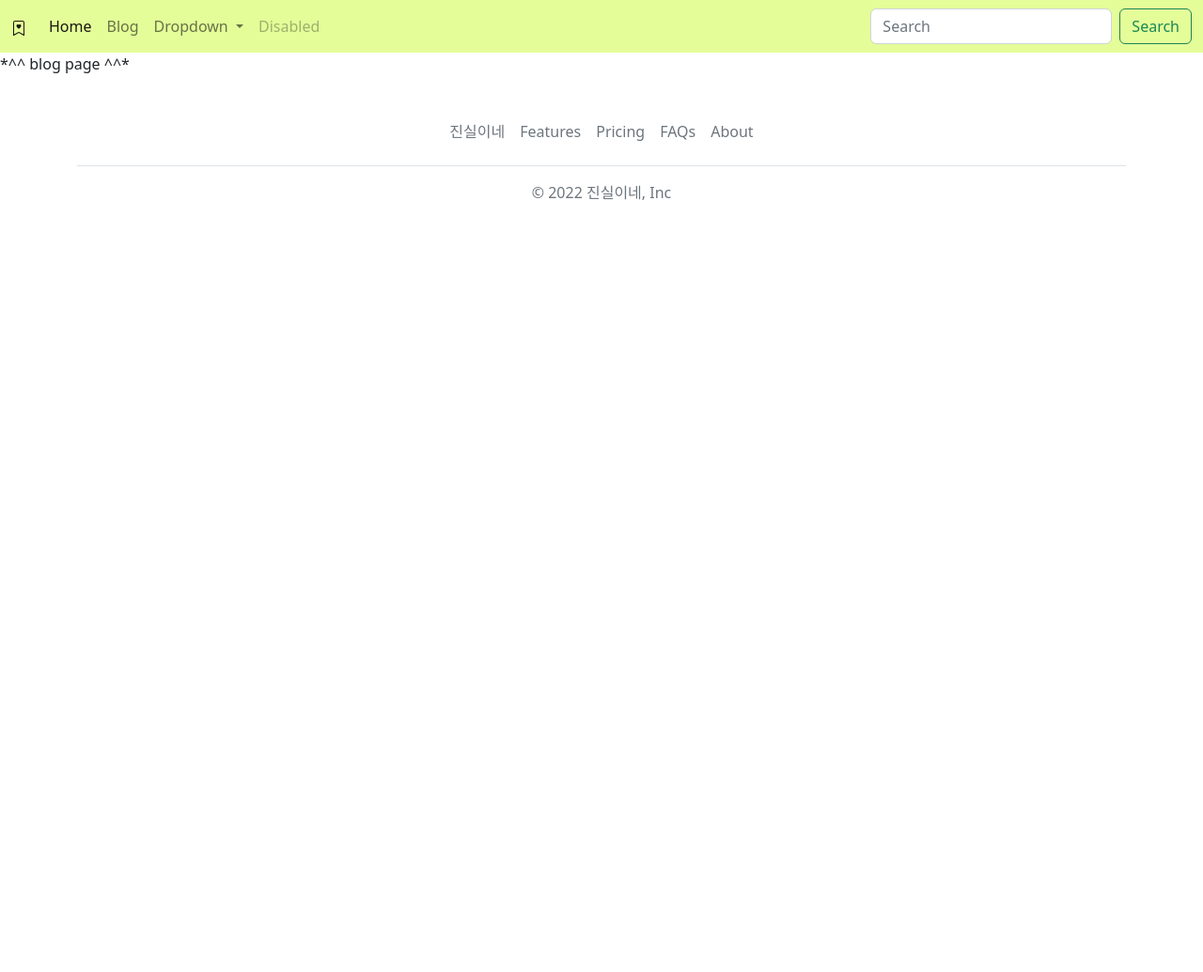
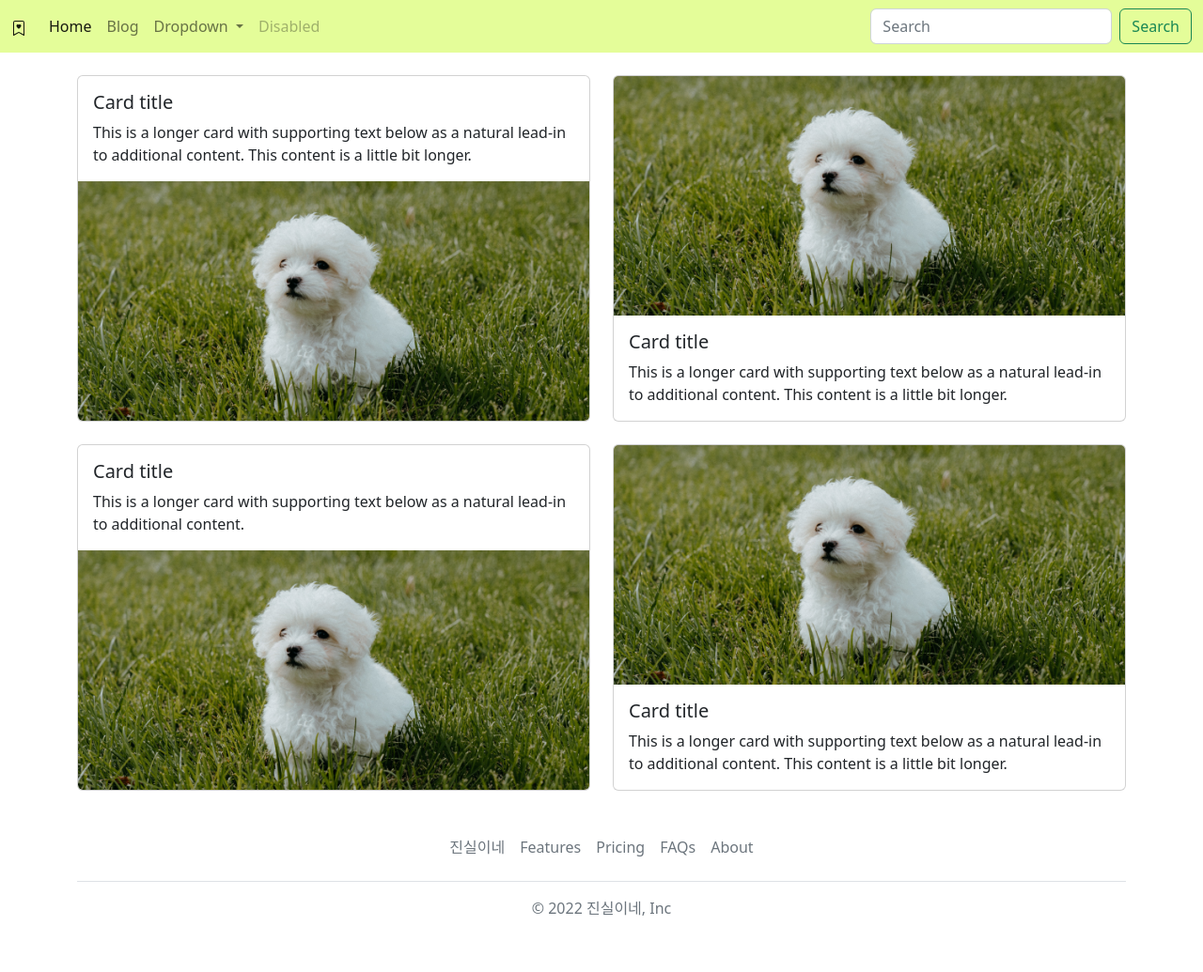
Before and after one commit to ttroo/ABC_bootcamp, a Flask app: page /blog in a window 1280 px wide. Shown: the whole page at 94% size. Before the commit the page ends 213 px from the top, so only its background shows below. Run offline with Flask 2, Linux system fonts and the light colour scheme.

Commit message:
오전까지 수정!

```diff
--- a/templates/blog.html
+++ b/templates/blog.html
@@ -1,5 +1,53 @@
 {% extends "base.html" %}
-{% block title %}❤진실이의블로그❤{% endblock %}
+{% block title %}❤짱 귀여운 진실이의블로그❤{% endblock %}
 {% block content %}
-*^^ blog page ^^*
+
+<br>
+
+<div class="container">
+
+<div class="row row-cols-1 row-cols-md-2 g-4">
+    <div class="col">
+      <div class="card">
+
+        <div class="card-body">
+          <h5 class="card-title">Card title</h5>
+          <p class="card-text">This is a longer card with supporting text below as a natural lead-in to additional content. This content is a little bit longer.</p>
+        </div>
+        <img src="/static/img04.png" class="card-img-bottom" alt="...">
+      </div>
+    </div>
+    <div class="col">
+      <div class="card">
+        <img src="/static/img04.png" class="card-img-top" alt="...">
+        <div class="card-body">
+          <h5 class="card-title">Card title</h5>
+          <p class="card-text">This is a longer card with supporting text below as a natural lead-in to additional content. This content is a little bit longer.</p>
+        </div>
+
+      </div>
+    </div>
+    <div class="col">
+      <div class="card">
+
+        <div class="card-body">
+          <h5 class="card-title">Card title</h5>
+          <p class="card-text">This is a longer card with supporting text below as a natural lead-in to additional content.</p>
+        </div>
+        <img src="/static/img04.png" class="card-img-bottom" alt="...">
+      </div>
+    </div>
+    <div class="col">
+      <div class="card">
+        <img src="/static/img04.png" class="card-img-top" alt="...">
+        <div class="card-body">
+          <h5 class="card-title">Card title</h5>
+          <p class="card-text">This is a longer card with supporting text below as a natural lead-in to additional content. This content is a little bit longer.</p>
+        </div>
+
+      </div>
+    </div>
+  </div>
+
+</div>
 {% endblock %}
```
Also changed, not shown: static/img04.png (added), 1 other file.
